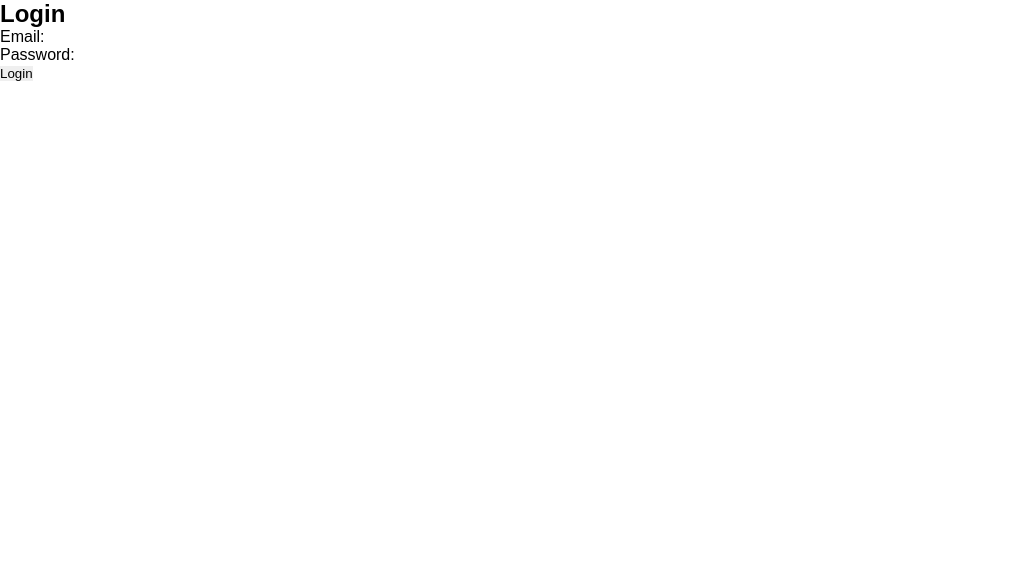
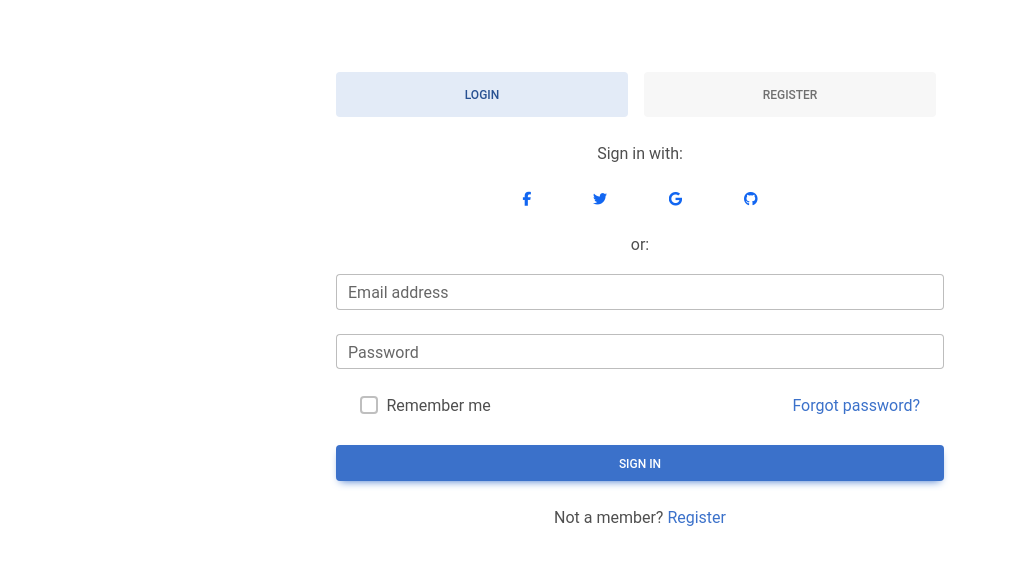
Before and after one commit to coder-aadii/TarotScope, a React (Create React App) app in the folder client/: page /login in a window 1280 px wide. Shown: the top 564 px of the page, without its empty margins (0-1009 px from the left). Built offline with nearby package versions, Linux system fonts and the light colour scheme.

Commit message:
added login.js

```diff
--- a/client/package.json
+++ b/client/package.json
@@ -3,14 +3,15 @@
   "version": "0.1.0",
   "private": true,
   "dependencies": {
+    "@fortawesome/fontawesome-free": "^6.7.2",
     "axios": "^1.7.9",
     "cra-template": "1.2.0",
+    "mdb-react-ui-kit": "^9.0.0",
     "react": "^19.0.0",
     "react-dom": "^19.0.0",
     "react-router-dom": "^6.29.0",
     "react-scripts": "5.0.1",
-    "web-vitals": "^4.2.4",
-    "@babel/plugin-proposal-private-property-in-object": "^7.x.x"
+    "web-vitals": "^4.2.4"
   },
   "scripts": {
     "start": "react-scripts start",
--- a/client/src/App.js
+++ b/client/src/App.js
@@ -6,6 +6,9 @@ import Register from './components/Register';
 import Dashboard from './components/Dashboard';
 import TarotReading from './components/TarotReading';
 import Home from './components/Home';
+
+import 'mdb-react-ui-kit/dist/css/mdb.min.css';
+import '@fortawesome/fontawesome-free/css/all.min.css';  // For Font Awesome icons
 
 function App() {
   // Removed the unused message and setMessage
--- a/client/src/components/Home.js
+++ b/client/src/components/Home.js
@@ -13,13 +13,16 @@ const Home = () => {
                     </Link>
                 </div>
                 <div className="mainNav__links">
+                    <a href="/" className="mainNav__link">Home</a>
                     <a href="#about" className="mainNav__link">About</a>
-                    <a href="#projects" className="mainNav__link">Projects</a>
-                    <a href="#team" className="mainNav__link">Team</a>
-                    <a href="#contacts" className="mainNav__link">Contacts</a>
-                    <a href="/Login.js" className="mainNav__link">Login</a>
+                    {/* <a href="/TarotReading" className="mainNav__link">Tarot Reading</a> */}
+                    <a href="/History" className="mainNav__link">History</a>
+                    <a href="/Contact" className="mainNav__link">Contact</a>
+                    <a href="/Login" className="mainNav__link">Login</a>
+                    {/* <a href="/Register" className="mainNav__link">Register</a> */}
                 </div>
-                <div className="mainNav__icon">
+
+                {/* <div className="mainNav__icon">
                     <svg xmlns="http://www.w3.org/2000/svg" viewBox="0 0 24 24">
                         <g data-name="Layer 2" fill="#9197AE">
                             <g data-name="menu-2">
@@ -31,7 +34,7 @@ const Home = () => {
                             </g>
                         </g>
                     </svg>
-                </div>
+                </div> */}
             </nav>
 
             {/* Main Heading */}
@@ -44,7 +47,13 @@ const Home = () => {
                             Unlock the mysteries of the universe and gain deeper insights into your life.
                             TarotScope offers intuitive tarot readings to guide you through life’s challenges.
                         </p>
-                        <a href="/Login" className="cta">Explore Tarot</a>
+
+                        <a href="/Login">
+                            <button className="button">
+                                Explore Tarot
+                            </button>
+                        </a>
+
                     </article>
 
                     <figure className="mainHeading__image">
--- a/client/src/components/Login.js
+++ b/client/src/components/Login.js
@@ -1,51 +1,116 @@
-// Login component
+// Login and Register component
 
 import React, { useState } from 'react';
-import axios from 'axios';
+import {
+    MDBContainer,
+    MDBTabs,
+    MDBTabsItem,
+    MDBTabsLink,
+    MDBTabsContent,
+    MDBTabsPane,
+    MDBBtn,
+    MDBIcon,
+    MDBInput,
+    MDBCheckbox
+} from 'mdb-react-ui-kit';
 
-const Login = () => {
-    const [email, setEmail] = useState('');
-    const [password, setPassword] = useState('');
-    const [error, setError] = useState('');
+function Login() {
 
-    const handleSubmit = async (e) => {
-        e.preventDefault();
-        try {
-            const response = await axios.post('/api/auth/login', { email, password });
-            // Handle success (e.g., redirect to dashboard)
-            console.log('Login successful', response.data);
-        } catch (err) {
-            setError('Invalid email or password');
+    const [justifyActive, setJustifyActive] = useState('tab1');
+
+    const handleJustifyClick = (value) => {
+        if (value === justifyActive) {
+            return;
         }
+        setJustifyActive(value);
     };
 
     return (
-        <div className="login-container">
-            <h2>Login</h2>
-            {error && <p className="error-message">{error}</p>}
-            <form onSubmit={handleSubmit}>
-                <div>
-                    <label>Email:</label>
-                    <input
-                        type="email"
-                        value={email}
-                        onChange={(e) => setEmail(e.target.value)}
-                        required
-                    />
-                </div>
-                <div>
-                    <label>Password:</label>
-                    <input
-                        type="password"
-                        value={password}
-                        onChange={(e) => setPassword(e.target.value)}
-                        required
-                    />
-                </div>
-                <button type="submit">Login</button>
-            </form>
-        </div>
+        <MDBContainer className="p-3 my-5 d-flex flex-column w-50">
+
+            <MDBTabs pills justify className='mb-3 d-flex flex-row justify-content-between'>
+                <MDBTabsItem>
+                    <MDBTabsLink onClick={() => handleJustifyClick('tab1')} active={justifyActive === 'tab1'}>
+                        Login
+                    </MDBTabsLink>
+                </MDBTabsItem>
+                <MDBTabsItem>
+                    <MDBTabsLink onClick={() => handleJustifyClick('tab2')} active={justifyActive === 'tab2'}>
+                        Register
+                    </MDBTabsLink>
+                </MDBTabsItem>
+            </MDBTabs>
+
+            <MDBTabsContent>
+
+                <MDBTabsPane show={justifyActive === 'tab1'}>
+                    <div className="text-center mb-3">
+                        <p>Sign in with:</p>
+                        <div className='d-flex justify-content-between mx-auto' style={{ width: '40%' }}>
+                            <MDBBtn tag='a' color='none' className='m-1' style={{ color: '#1266f1' }}>
+                                <MDBIcon fab icon='facebook-f' size="sm" />
+                            </MDBBtn>
+                            <MDBBtn tag='a' color='none' className='m-1' style={{ color: '#1266f1' }}>
+                                <MDBIcon fab icon='twitter' size="sm" />
+                            </MDBBtn>
+                            <MDBBtn tag='a' color='none' className='m-1' style={{ color: '#1266f1' }}>
+                                <MDBIcon fab icon='google' size="sm" />
+                            </MDBBtn>
+                            <MDBBtn tag='a' color='none' className='m-1' style={{ color: '#1266f1' }}>
+                                <MDBIcon fab icon='github' size="sm" />
+                            </MDBBtn>
+                        </div>
+                        <p className="text-center mt-3">or:</p>
+                    </div>
+
+                    <MDBInput wrapperClass='mb-4' label='Email address' id='loginEmail' type='email' />
+                    <MDBInput wrapperClass='mb-4' label='Password' id='loginPassword' type='password' />
+
+                    <div className="d-flex justify-content-between mx-4 mb-4">
+                        <MDBCheckbox name='flexCheck' value='' id='flexCheckLogin' label='Remember me' />
+                        <a href="!#">Forgot password?</a>
+                    </div>
+
+                    <MDBBtn className="mb-4 w-100">Sign in</MDBBtn>
+                    <p className="text-center">Not a member? <a href="#!">Register</a></p>
+                </MDBTabsPane>
+
+                <MDBTabsPane show={justifyActive === 'tab2'}>
+                    <div className="text-center mb-3">
+                        <p>Sign up with:</p>
+                        <div className='d-flex justify-content-between mx-auto' style={{ width: '40%' }}>
+                            <MDBBtn tag='a' color='none' className='m-1' style={{ color: '#1266f1' }}>
+                                <MDBIcon fab icon='facebook-f' size="sm" />
+                            </MDBBtn>
+                            <MDBBtn tag='a' color='none' className='m-1' style={{ color: '#1266f1' }}>
+                                <MDBIcon fab icon='twitter' size="sm" />
+                            </MDBBtn>
+                            <MDBBtn tag='a' color='none' className='m-1' style={{ color: '#1266f1' }}>
+                                <MDBIcon fab icon='google' size="sm" />
+                            </MDBBtn>
+                            <MDBBtn tag='a' color='none' className='m-1' style={{ color: '#1266f1' }}>
+                                <MDBIcon fab icon='github' size="sm" />
+                            </MDBBtn>
+                        </div>
+                        <p className="text-center mt-3">or:</p>
+                    </div>
+
+                    <MDBInput wrapperClass='mb-4' label='Name' id='registerName' type='text' />
+                    <MDBInput wrapperClass='mb-4' label='Username' id='registerUsername' type='text' />
+                    <MDBInput wrapperClass='mb-4' label='Email' id='registerEmail' type='email' />
+                    <MDBInput wrapperClass='mb-4' label='Password' id='registerPassword' type='password' />
+
+                    <div className='d-flex justify-content-center mb-4'>
+                        <MDBCheckbox name='flexCheck' id='flexCheckRegister' label='I have read and agree to the terms' />
+                    </div>
+
+                    <MDBBtn className="mb-4 w-100">Sign up</MDBBtn>
+                </MDBTabsPane>
+
+            </MDBTabsContent>
+
+        </MDBContainer>
     );
-};
+}
 
 export default Login;
--- a/client/src/styles/Home.css
+++ b/client/src/styles/Home.css
@@ -70,7 +70,7 @@ body {
 
 .mainNav__link:hover {
     transform: translateY(-5px);
-    box-shadow: inset 0px -20px 0px white;
+    box-shadow: inset 0px -20px 0px none;
 }
 
 .mainNav__icon {
@@ -186,8 +186,12 @@ body {
 .mainHeading__image {
     right: 0;
     max-width: 600px;
-    width: 60%;
-    height: 600px;
+    width: 80%;
+    height: auto;
+    border-radius: 5%;
+    margin-left: 30px;
+    margin-right: -10%;
+    margin-top: 10%;
     transform: translateY(100px);
     position: absolute;
     overflow: hidden;
@@ -245,7 +249,7 @@ body {
     height: 100%;
 }
 
-.cta {
+.mainHeading__text {
     padding: 16px 32px;
     color: var(--m-02);
     background-color: transparent;
@@ -254,13 +258,19 @@ body {
     text-transform: uppercase;
     letter-spacing: 2px;
     font-weight: 600;
-    margin-top: 32px;
-    cursor: pointer;
+    margin-top: 15%;
     box-shadow: inset 0px 0px 0px rgba(var(--m-02), 0.2);
     transition: all 0.4s ease;
 }
-.cta a{
-    margin-top: 3%;
+
+.mainHeading__text, .mainHeading__description{
+    color: var(--m-02);
+    background-color: transparent;
+    border: 1px solid rgba(var(--m-02), 0.4);
+    color: #637498;
+    text-transform: none;
+    box-shadow: inset 0px 0px 0px rgba(var(--m-02), 0.2);
+    transition: all 0.4s ease;
 }
 
 .cta:hover {
@@ -268,6 +278,68 @@ body {
     box-shadow: inset 0px -80px 0px rgba(var(--m-02), 0.1);
     transform: translateY(-5px);
 }
+
+.button {
+    position: relative;
+    width: 120px;
+    height: 40px;
+    margin-top: 3%;
+    background-color: #172d5e;
+    display: flex;
+    align-items: center;
+    color: white;
+    flex-direction: column;
+    justify-content: center;
+    border: none;
+    padding: 12px;
+    gap: 12px;
+    border-radius: 8px;
+    cursor: pointer;
+    transition: all 0.3s ease;
+}
+
+.button::before {
+    content: '';
+    position: absolute;
+    inset: 0;
+    left: -4px;
+    top: -1px;
+    margin: auto;
+    width: 128px;
+    height: 48px;
+    border-radius: 10px;
+    background: linear-gradient(-45deg, #e81cff 0%, #40c9ff 100%);
+    z-index: -10;
+    pointer-events: none;
+    transition: all 0.6s cubic-bezier(0.175, 0.885, 0.32, 1.275);
+}
+
+.button::after {
+    content: "";
+    z-index: -1;
+    position: absolute;
+    inset: 0;
+    background: linear-gradient(-45deg, #fc00ff 0%, #00dbde 100%);
+    transform: translate3d(0, 0, 0) scale(0.95);
+    filter: blur(20px);
+}
+
+.button:hover::after {
+    filter: blur(30px);
+}
+
+.button:hover::before {
+    transform: rotate(-180deg);
+}
+
+.button:active::before {
+    scale: 0.7;
+}
+
+a {
+    text-decoration: none;
+}
+
 
 @media screen and (max-width: 799px) {
     .cta {
@@ -303,14 +375,16 @@ body {
 .bg_links .icon {
     font-size: 1.2rem;
     padding: 10px 20px;
-    background-color: #ffde59; /* Example color */
+    background-color: #ffde59;
+    /* Example color */
     border-radius: 50px;
     color: #fff;
     transition: background-color 0.3s ease;
 }
 
 .bg_links .icon:hover {
-    background-color: #ffbb33; /* Darker hover effect */
+    background-color: #ffbb33;
+    /* Darker hover effect */
 }
 
 /* Social Media Icon Specific Colors */
@@ -374,4 +448,5 @@ body {
         padding: 12px 25px;
     }
 }
+
 /* CSS for about section ends from here  */
--- /dev/null
+++ b/client/src/styles/Login.css
@@ -0,0 +1,125 @@
+/* General styling */
+body {
+    font-family: 'Arial', sans-serif;
+    background-color: #f0f2f5;
+    margin: 0;
+    padding: 0;
+}
+
+/* Container for the form */
+.MDBContainer {
+    background-color: #fff;
+    border-radius: 15px;
+    box-shadow: 0px 4px 10px rgba(0, 0, 0, 0.1);
+    padding: 20px;
+    width: 50%;
+    max-width: 400px;
+    margin-left: auto;
+    margin-right: auto;
+}
+
+@media (max-width: 768px) {
+    .MDBContainer {
+        width: 90%;
+    }
+}
+
+/* Styling for the toggle tabs (Login/Register) */
+.MDBTabsLink {
+    background-color: #e6e6e6;
+    border: none;
+    padding: 10px 20px;
+    border-radius: 50px;
+    cursor: pointer;
+    font-weight: bold;
+    transition: all 0.3s ease;
+}
+
+.MDBTabsLink.active {
+    background-color: #1266f1;
+    color: #fff;
+}
+
+/* Login and Register Form Styling */
+.MDBInput {
+    border-radius: 12px;
+    margin-bottom: 15px;
+}
+
+input {
+    padding: 12px;
+    border-radius: 12px;
+    border: 1px solid #ccc;
+    width: 100%;
+}
+
+input:focus {
+    border-color: #1266f1;
+    outline: none;
+    box-shadow: 0px 0px 5px rgba(18, 102, 241, 0.2);
+}
+
+/* Button Styling */
+.MDBBtn {
+    background-color: #1266f1;
+    color: white;
+    border-radius: 50px;
+    padding: 12px;
+    width: 100%;
+    font-weight: bold;
+    transition: background-color 0.3s ease;
+    border: none;
+}
+
+.MDBBtn:hover {
+    background-color: #0b4fb6;
+}
+
+/* Checkbox styling */
+.MDBCheckbox input[type="checkbox"] {
+    margin-right: 10px;
+}
+
+.MDBCheckbox label {
+    font-size: 0.9rem;
+    color: #333;
+}
+
+a {
+    text-decoration: none;
+    color: #1266f1;
+}
+
+a:hover {
+    color: #0b4fb6;
+}
+
+/* Social login button styling */
+.MDBBtn {
+    border-radius: 50%;
+}
+
+.MDBIcon {
+    font-size: 18px;
+}
+
+/* Responsiveness for mobile */
+@media (max-width: 600px) {
+    .MDBContainer {
+        padding: 10px;
+    }
+
+    .MDBTabsLink {
+        padding: 8px 12px;
+        font-size: 14px;
+    }
+
+    input {
+        padding: 10px;
+    }
+
+    .MDBBtn {
+        padding: 10px;
+        font-size: 14px;
+    }
+}
```
Also changed, not shown: 1 other file (tests, documents, lock files or other folders).
